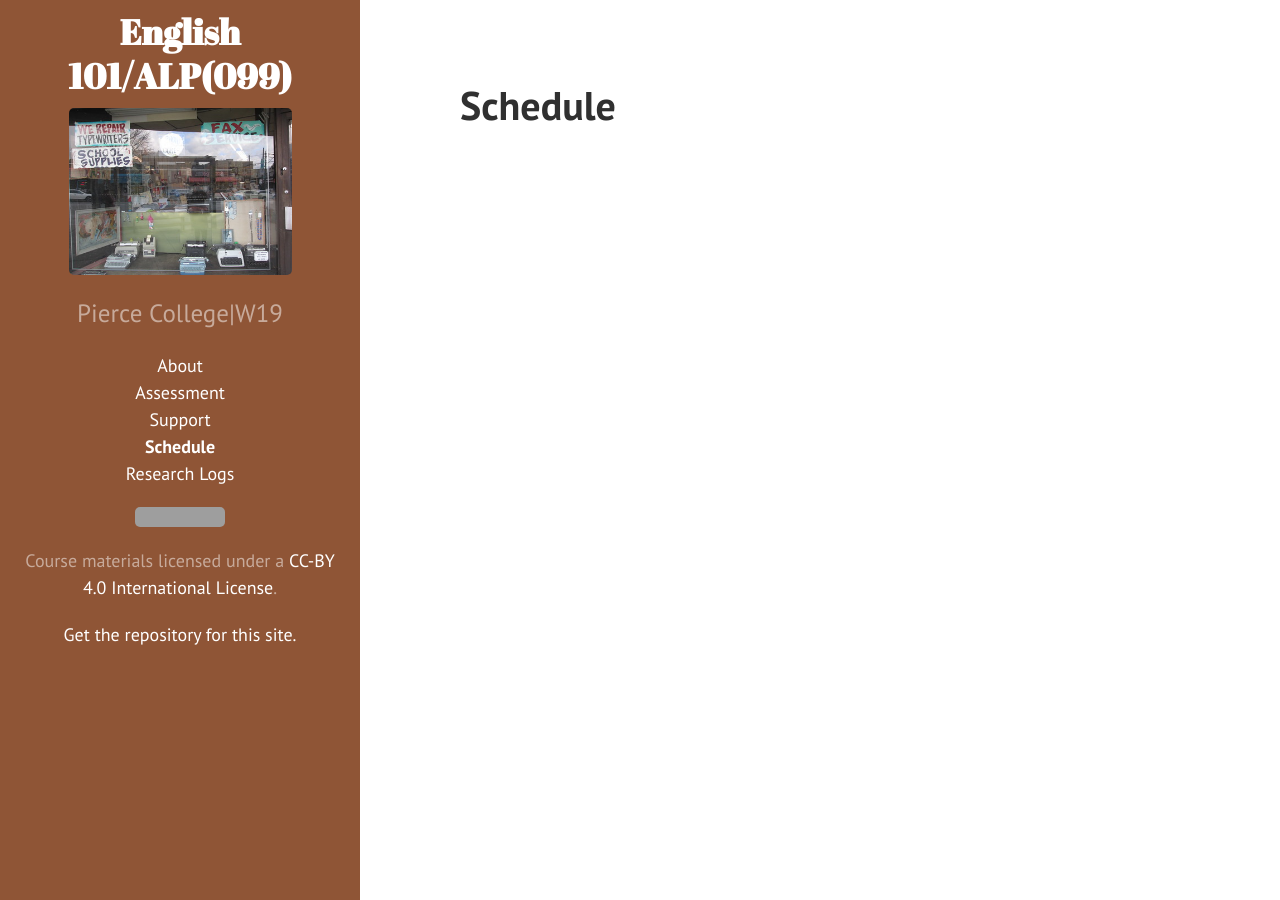
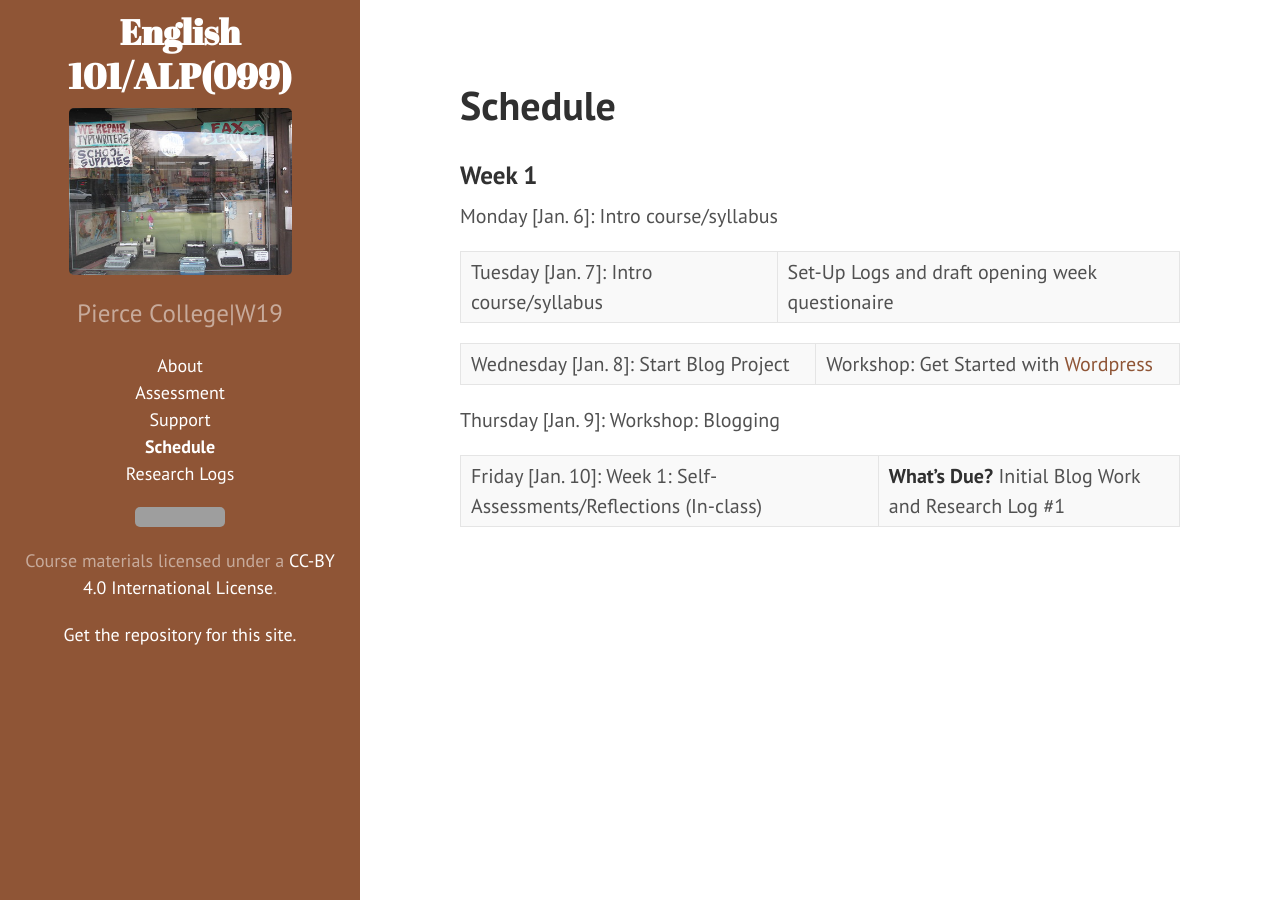
Before and after one commit to jloan/e101v1, a Jekyll site: the page built from 04schedule.md, in a window 1280 px wide. Built offline with Jekyll 4.4.1, drawn with Linux system fonts in a browser that asks for light colours; grey boxes are pictures that could not be loaded.

Commit message:
Update 04schedule.md
added week 1

```diff
--- a/04schedule.md
+++ b/04schedule.md
@@ -3,3 +3,15 @@ layout: page
 title: Schedule
 permalink: /schedule/
 ---
+
+### Week 1
+
+Monday [Jan. 6]: Intro course/syllabus
+
+Tuesday [Jan. 7]: Intro course/syllabus | Set-Up Logs and draft opening week questionaire
+
+Wednesday [Jan. 8]: Start Blog Project | Workshop: Get Started with [Wordpress](https://wordpress.com/)
+
+Thursday [Jan. 9]: Workshop: Blogging
+
+Friday [Jan. 10]: Week 1: Self-Assessments/Reflections (In-class) | **What's Due?** Initial Blog Work and Research Log #1
```
